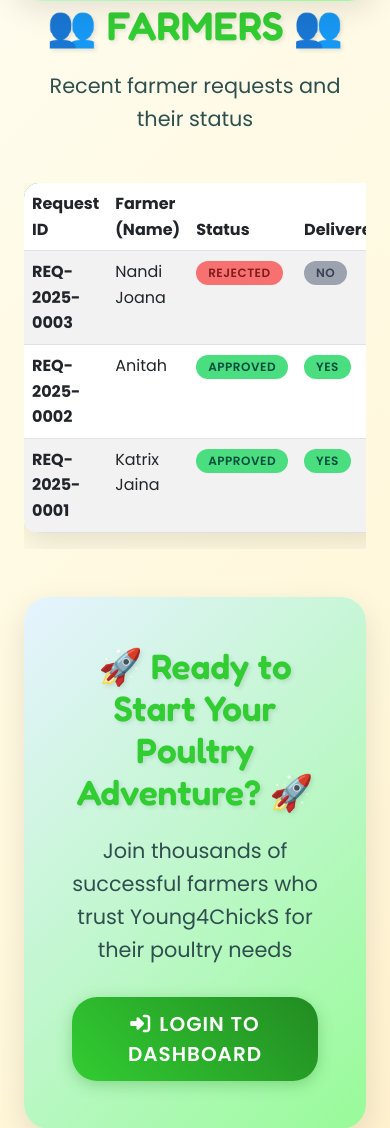
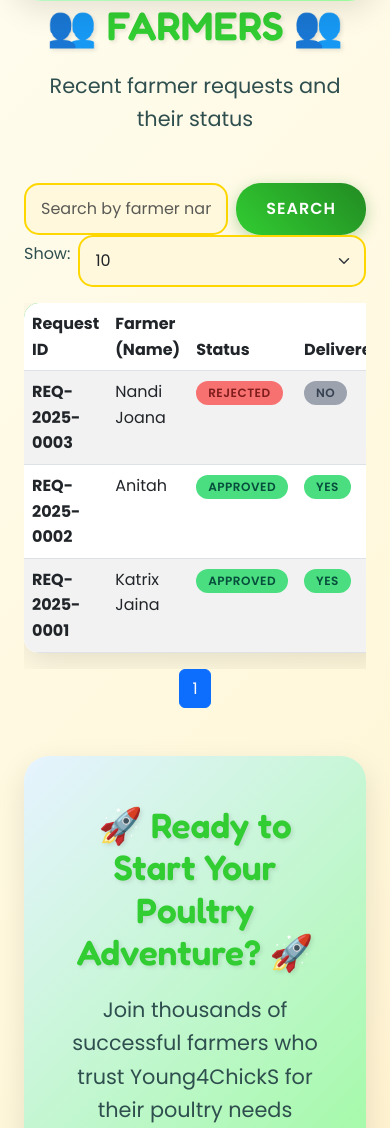
Before and after one commit to NafunaAnitahSoniah/CSE-Python-Project, a Django app: page / in a window 390 px wide. Shown: the part 561-1689 px from the top of the page. Run offline with Django 5.2, Linux system fonts and the light colour scheme; data comes from the database, SQL or seed files in the repository; both versions use the stored data as it was after the commit; some libraries are stand-ins or nearby versions.

Commit message:
Enhance farmer management features and improve search functionality - Updated the Customer model to include a sales agent foreign key. - Refactored index page to support search and pagination for chick requests. - Added views for managing farmers, including edit and delete functionalities. - Improved validation for phone numbers and recommender NIN during farmer registration. - Updated templates to reflect new features and enhance user experience.

```diff
--- a/XChicks/ChicksApp/models.py
+++ b/XChicks/ChicksApp/models.py
@@ -70,7 +70,7 @@
 
 class Customer(models.Model):
     user = models.OneToOneField(settings.AUTH_USER_MODEL, on_delete=models.CASCADE)
-    farmer_id = models.CharField(max_length=15, unique=True, blank=True)
+    farmer_id = models.CharField(max_length=16, unique=True, blank=True)
     farmer_name = models.CharField(max_length=50)
     date_of_birth = models.DateField()
     # Age is now auto-calculated from date_of_birth; validators removed to allow any resulting age
@@ -87,6 +87,7 @@
     recommender_nin = models.CharField(max_length=14)
     recommender_tel = models.CharField(max_length=15)
     registered_by = models.CharField(max_length=50)
+    sales_agent = models.ForeignKey(settings.AUTH_USER_MODEL, on_delete=models.SET_NULL, null=True, blank=True, related_name='registered_farmers')
     registration_date = models.DateTimeField(auto_now_add=True)
 
     def __str__(self):
--- a/XChicks/ChicksApp/templates/1salesAgentdashboard.html
+++ b/XChicks/ChicksApp/templates/1salesAgentdashboard.html
@@ -22,6 +22,7 @@
         <a class="btn btn-outline" href="/registerfarmer/"><i class="fas fa-user-plus"></i> Register Farmer</a>
         <a class="btn btn-outline" href="/salesagentchickrequests/"><i class="fas fa-list"></i> My Chick Requests</a>
         <a class="btn btn-outline" href="/salesagentfeedrequests/"><i class="fas fa-list"></i> My Feed Requests</a>
+        <a class="btn btn-outline" href="{% url 'salesagentfarmers' %}"><i class="fas fa-users"></i> My Farmers</a>
     </div>
 </section>
 {% endblock %}
--- a/XChicks/ChicksApp/templates/base_agent.html
+++ b/XChicks/ChicksApp/templates/base_agent.html
@@ -15,7 +15,8 @@
 
 <body>
   <div class="mobile-bar"> <button id="menuToggle" aria-label="Toggle navigation"><i class="fas fa-bars"></i></button>
-    <strong>Young4ChickS</strong></div>
+    <strong>Young4ChickS</strong>
+  </div>
   <div class="layout-wrapper">
     <aside class="sidebar" id="sidebar">
       <div class="brand"><img src="{% static 'images/logo.jpg' %}" alt="Logo"><strong>Young4ChickS</strong></div>
@@ -35,6 +36,8 @@
         <li><a href="/salesagentfeedrequests/"
             class="{% if '/salesagentfeedrequests' in request.path %}active{% endif %}"><i class="fas fa-seedling"></i>
             My Feed Requests</a></li>
+        <li><a href="/salesagentfarmers/" class="{% if '/salesagentfarmers' in request.path %}active{% endif %}"><i
+              class="fas fa-users"></i> My Farmers</a></li>
       </ul>
       <div class="sidebar-footer">
         <form action="/logout/" method="post">{% csrf_token %}<button class="btn btn-danger btn-logout"><i
--- a/XChicks/ChicksApp/templates/index.html
+++ b/XChicks/ChicksApp/templates/index.html
@@ -434,6 +434,27 @@
                     <p class="hero-subtitle">Recent farmer requests and their status</p>
                 </div>
 
+                <div class="row mb-3">
+                    <div class="col-md-6">
+                        <form method="GET" action="{% url 'home' %}" class="d-flex">
+                            <input type="text" name="q" class="form-control me-2"
+                                placeholder="Search by farmer name or request ID" value="{{ search_query }}">
+                            <button type="submit" class="btn btn-primary">Search</button>
+                        </form>
+                    </div>
+                    <div class="col-md-3">
+                        <form method="GET" action="{% url 'home' %}" class="d-flex">
+                            <label for="per_page" class="col-form-label me-2">Show:</label>
+                            <select name="per_page" id="per_page" class="form-select" onchange="this.form.submit()">
+                                <option value="10" {% if is_10_selected %}selected{% endif %}>10</option>
+                                <option value="20" {% if is_20_selected %}selected{% endif %}>20</option>
+                                <option value="100" {% if is_100_selected %}selected{% endif %}>100</option>
+                            </select>
+                            <input type="hidden" name="q" value="{{ search_query }}">
+                        </form>
+                    </div>
+                </div>
+
                 <div class="table-responsive">
                     <table class="table table-striped table-hover"
                         style="background: rgba(255, 255, 255, 0.9); border-radius: 15px; overflow: hidden; box-shadow: 0 10px 30px rgba(0, 0, 0, 0.1);">
@@ -447,7 +468,7 @@
                             </tr>
                         </thead>
                         <tbody>
-                            {% for request in chick_requests %}
+                            {% for request in page_obj %}
                             <tr>
                                 <td><strong>{{ request.chick_request_id }}</strong></td>
                                 <td>{{ request.farmer.farmer_name }}</td>
@@ -477,6 +498,33 @@
                         </tbody>
                     </table>
                 </div>
+
+                <nav aria-label="Page navigation example">
+                    <ul class="pagination justify-content-center">
+                        {% if page_obj.has_previous %}
+                        <li class="page-item"><a class="page-link"
+                                href="?page={{ page_obj.previous_page_number }}&q={{ search_query }}&per_page={{ items_per_page }}">Previous</a>
+                        </li>
+                        {% endif %}
+
+                        {% for num in page_obj.paginator.page_range %}
+                        {% if page_obj.number == num %}
+                        <li class="page-item active"><a class="page-link" href="#">{{ num }}</a></li>
+                        {% else %}
+                        <li class="page-item"><a class="page-link"
+                                href="?page={{ num }}&q={{ search_query }}&per_page={{ items_per_page }}">{{ num }}</a>
+                        </li>
+                        {% endif %}
+                        {% endfor %}
+
+                        {% if page_obj.has_next %}
+                        <li class="page-item"><a class="page-link"
+                                href="?page={{ page_obj.next_page_number }}&q={{ search_query }}&per_page={{ items_per_page }}">Next</a>
+                        </li>
+                        {% endif %}
+                    </ul>
+                </nav>
+
             </div>
         </div>
 
--- a/XChicks/ChicksApp/views.py
+++ b/XChicks/ChicksApp/views.py
@@ -17,9 +17,39 @@
 # Create your views here.
 # Landing page
 def indexpage(request):
-    # Get latest 10 chick requests for the farmers table
-    chick_requests = ChickRequest.objects.select_related('farmer').order_by('-request_date')[:10]
-    return render(request, 'index.html', {'chick_requests': chick_requests})
+    # Get search query and items per page from request
+    search_query = request.GET.get('q', '')
+    items_per_page = int(request.GET.get('per_page', 10))
+
+    # Get all chick requests, ordered by request date
+    chick_requests_qs = ChickRequest.objects.select_related('farmer').order_by('-request_date')
+
+    # Apply search filter
+    if search_query:
+        chick_requests_qs = chick_requests_qs.filter(
+            Q(farmer__farmer_name__icontains=search_query) |
+            Q(chick_request_id__icontains=search_query)
+        )
+
+    # Paginate the results
+    from django.core.paginator import Paginator
+    paginator = Paginator(chick_requests_qs, items_per_page)
+    page_number = request.GET.get('page')
+    page_obj = paginator.get_page(page_number)
+
+    # Create selection flags for the dropdown
+    is_10_selected = items_per_page == 10
+    is_20_selected = items_per_page == 20
+    is_100_selected = items_per_page == 100
+
+    return render(request, 'index.html', {
+        'page_obj': page_obj,
+        'search_query': search_query,
+        'items_per_page': items_per_page,
+        'is_10_selected': is_10_selected,
+        'is_20_selected': is_20_selected,
+        'is_100_selected': is_100_selected,
+    })
 
 def signup(request):
     if request.method == 'POST':
@@ -1004,6 +1034,90 @@
     }
     return render(request, '1salesAgentdashboard.html', context)
 
+
+@role_required('sales_agent')
+def ViewSalesAgentFarmers(request):
+    from django.db.models import Q
+    # Include both new linkage via sales_agent and legacy via registered_by username
+    base_qs = Customer.objects.filter(
+        Q(sales_agent=request.user) | Q(registered_by=request.user.username)
+    ).select_related('sales_agent').order_by('-registration_date')
+
+    search_query = request.GET.get('q', '').strip()
+    if search_query:
+        base_qs = base_qs.filter(
+            Q(farmer_name__icontains=search_query) |
+            Q(phone_number__icontains=search_query) |
+            Q(farmer_id__icontains=search_query)
+        )
+
+    return render(request, '1viewfarmers.html', {'farmers': base_qs})
+
+@role_required('sales_agent')
+def EditFarmer(request, farmer_id):
+    from django.db.models import Q
+    farmer_instance = get_object_or_404(Customer,
+        Q(id=farmer_id) & (Q(sales_agent=request.user) | Q(registered_by=request.user.username)))
+
+    if request.method == 'POST':
+        try:
+            # Update farmer_instance fields from POST data
+            farmer_instance.farmer_name = request.POST.get('farmer_name')
+            farmer_instance.date_of_birth = datetime.strptime(request.POST.get('date_of_birth'), '%Y-%m-%d').date()
+            farmer_instance.gender = request.POST.get('gender')
+            farmer_instance.location = request.POST.get('location')
+            farmer_instance.nin = request.POST.get('nin')
+            farmer_instance.phone_number = request.POST.get('phone_number')
+            farmer_instance.recommender_name = request.POST.get('recommender_name')
+            farmer_instance.recommender_nin = request.POST.get('recommender_nin')
+            farmer_instance.recommender_tel = request.POST.get('recommender_tel')
+
+            # Validate age based on date of birth
+            today = timezone.now().date()
+            age = today.year - farmer_instance.date_of_birth.year - ((today.month, today.day) < (farmer_instance.date_of_birth.month, farmer_instance.date_of_birth.day))
+            if age < 20 or age > 30:
+                raise ValueError('Farmer must be between 20 and 30 years old.')
+
+            # Validate phone number and recommender tel length (exactly 10 characters)
+            if len(farmer_instance.phone_number) != 10:
+                raise ValueError('Phone Number must be exactly 10 characters.')
+            if len(farmer_instance.recommender_tel) != 10:
+                raise ValueError('Recommender Tel must be exactly 10 characters.')
+
+            # Validate recommender NIN (exactly 14 characters)
+            if len(farmer_instance.recommender_nin) != 14:
+                raise ValueError('Recommender NIN must be exactly 14 characters.')
+
+            farmer_instance.full_clean()
+            farmer_instance.save()
+            messages.success(request, 'Farmer details updated successfully!')
+            return redirect('salesagentfarmers')
+        except Exception as e:
+            messages.error(request, str(e))
+    # Calculate gender selection flags to avoid template syntax issues
+    is_male = farmer_instance.gender == 'M'
+    is_female = farmer_instance.gender == 'F'
+
+    return render(request, 'editFarmer.html', {
+        'farmer': farmer_instance,
+        'is_male': is_male,
+        'is_female': is_female
+    })
+
+@role_required('sales_agent')
+def DeleteFarmer(request, farmer_id):
+    from django.db.models import Q
+    farmer = get_object_or_404(Customer,
+        Q(id=farmer_id) & (Q(sales_agent=request.user) | Q(registered_by=request.user.username)))
+    if request.method == 'POST':
+        try:
+            farmer.delete()
+            messages.success(request, 'Farmer deleted successfully.')
+            return redirect('salesagentfarmers')
+        except Exception as e:
+            messages.error(request, str(e))
+    return render(request, 'deleteFarmer.html', {'farmer': farmer})
+
 @role_required('sales_agent')
 def RegisterFarmer(request):
     if request.method == 'POST':
@@ -1028,14 +1142,19 @@
                 role='farmer'
             )
 
-            # Validate phone number and recommender tel length
+            # Validate phone number and recommender tel length (exactly 10 characters)
             phone_number = request.POST.get('phone_number')
             recommender_tel = request.POST.get('recommender_tel')
+            recommender_nin = request.POST.get('recommender_nin')
 
-            if len(phone_number) > 10:
-                raise ValueError('Phone Number cannot exceed 10 characters.')
-            if len(recommender_tel) > 10:
-                raise ValueError('Recommender Tel cannot exceed 10 characters.')
+            if len(phone_number) != 10:
+                raise ValueError('Phone Number must be exactly 10 characters.')
+            if len(recommender_tel) != 10:
+                raise ValueError('Recommender Tel must be exactly 10 characters.')
+
+            # Validate recommender NIN (exactly 14 characters)
+            if len(recommender_nin) != 14:
+                raise ValueError('Recommender NIN must be exactly 14 characters.')
 
             # Create customer record (farmer_id will be auto-generated)
             customer = Customer(
@@ -1049,7 +1168,8 @@
                 recommender_name=request.POST.get('recommender_name'),
                 recommender_nin=request.POST.get('recommender_nin'),
                 recommender_tel=recommender_tel,
-                registered_by=request.user.username
+                registered_by=request.user.username,
+                sales_agent=request.user # Assign the current sales agent
             )
             customer.full_clean()
             customer.save()
--- a/XChicks/XChicks/urls.py
+++ b/XChicks/XChicks/urls.py
@@ -64,4 +64,7 @@
     path('registerfarmer/', views.RegisterFarmer, name='registerfarmer'),
     path('salesagentchickrequests/', views.ViewSalesAgentChickRequests, name='salesagentchickrequests'),
     path('salesagentfeedrequests/', views.ViewSalesAgentFeedRequests, name='salesagentfeedrequests'),
+    path('salesagentfarmers/', views.ViewSalesAgentFarmers, name='salesagentfarmers'),
+    path('editfarmer/<int:farmer_id>/', views.EditFarmer, name='edit_farmer'),
+    path('deletefarmer/<int:farmer_id>/', views.DeleteFarmer, name='delete_farmer'),
 ]
```
Also changed, not shown: XChicks/ChicksApp/templates/1registerfarmer.html (+24 -8 lines), XChicks/ChicksApp/templates/1viewfarmers.html (added, +163 -0 lines), XChicks/ChicksApp/templates/deleteFarmer.html (added, +30 -0 lines), XChicks/ChicksApp/templates/editFarmer.html (added, +82 -0 lines), XChicks/ChicksApp/migrations/0009_customer_sales_agent.py (added), XChicks/ChicksApp/migrations/0010_alter_customer_farmer_id.py (added), XChicks/db.sqlite3, 1 other file.
